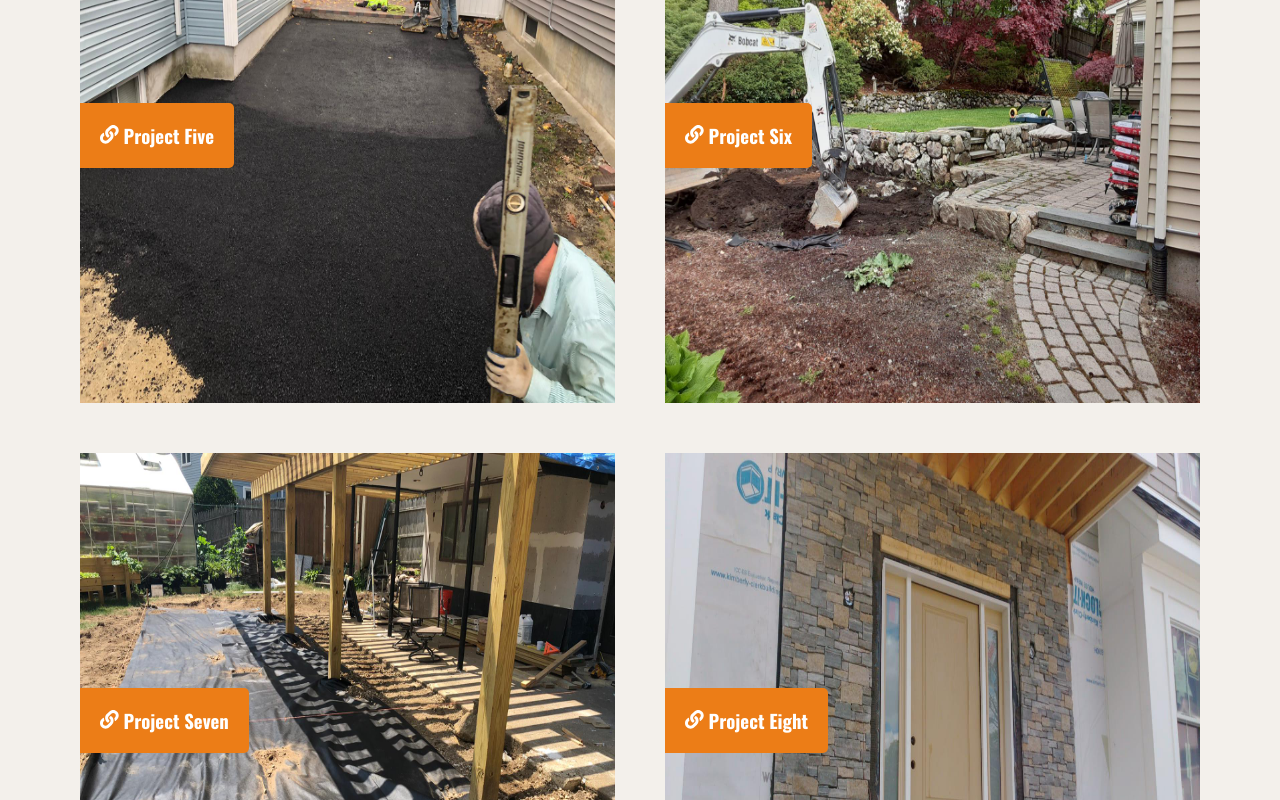
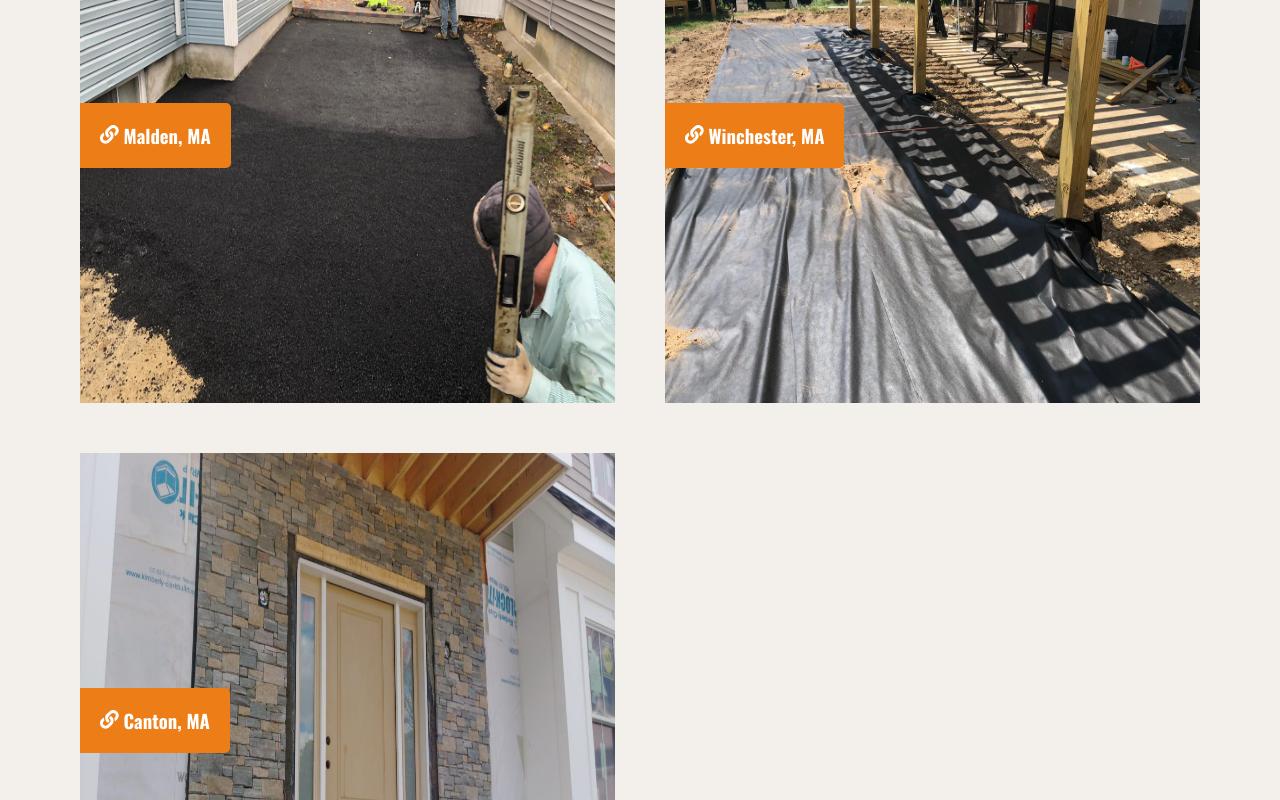
Before and after one commit to ffael/fgmasonry, a Next.js app: page /projects in a window 1280 px wide. Shown: the part 1780-2580 px from the top of the page. Built offline with nearby package versions, Linux system fonts and the light colour scheme.

Commit message:
Adds specific project page

```diff
--- a/components/projects/index.js
+++ b/components/projects/index.js
@@ -10,7 +10,6 @@ export function ProjectContent() {
       <Content contentPage>
         {projectData.map((project, key) => {
           return (
-            <>
             <Box key={key} image={project.images[0]} contentPage>
               <div className={"projectInfo"}>
                 <h3>
@@ -23,7 +22,6 @@ export function ProjectContent() {
               </div>
               <Image src={`${project.images[0]}`} width={650} height={650} />
             </Box>
-            </>
           );
         })}
       </Content>
--- a/data/projects.json
+++ b/data/projects.json
@@ -1,7 +1,7 @@
 [
   {
-    "title": "Malden",
-    "tags": ["retaining-wall", "addition"],
+    "title": "Nashua, NH",
+    "tags": ["stairs", "patio", "firepit", "retaining wall"],
     "slug": "project-1",
     "featured": true,
     "description": "Vivamus sagittis lacus vel augue laoreet rutrum faucibus dolor auctor. Donec ullamcorper nulla non metus auctor fringilla. Vestibulum id ligula porta felis euismod semper.",
@@ -24,8 +24,15 @@
     ]
   },
   {
-    "title": "Nashua",
-    "tags": ["retaining-wall", "addition"],
+    "title": "Malden, MA",
+    "tags": [
+      "driveway",
+      "excavation",
+      "paver",
+      "stair",
+      "veneer stone",
+      "walkway"
+    ],
     "slug": "project-2",
     "featured": true,
     "description": "Vivamus sagittis lacus vel augue laoreet rutrum faucibus dolor auctor. Donec ullamcorper nulla non metus auctor fringilla. Vestibulum id ligula porta felis euismod semper.",
@@ -47,8 +54,8 @@
     ]
   },
   {
-    "title": "Malden",
-    "tags": ["retaining-wall", "addition"],
+    "title": "Malden, MA",
+    "tags": ["paver", "walkway", "excavation", "retaining wall", "patio"],
     "slug": "project-3",
     "featured": true,
     "description": "Vivamus sagittis lacus vel augue laoreet rutrum faucibus dolor auctor. Donec ullamcorper nulla non metus auctor fringilla. Vestibulum id ligula porta felis euismod semper.",
@@ -65,8 +72,16 @@
     ]
   },
   {
-    "title": "Malden",
-    "tags": ["retaining-wall", "addition"],
+    "title": "Malden, MA",
+    "tags": [
+      "porch",
+      "stair",
+      "walkway",
+      "driveway",
+      "landscape",
+      "irrigation",
+      "grass"
+    ],
     "slug": "project-4",
     "featured": true,
     "description": "Vivamus sagittis lacus vel augue laoreet rutrum faucibus dolor auctor. Donec ullamcorper nulla non metus auctor fringilla. Vestibulum id ligula porta felis euismod semper.",
@@ -91,8 +106,8 @@
     ]
   },
   {
-    "title": "Project Five",
-    "tags": ["retaining-wall", "addition"],
+    "title": "Malden, MA",
+    "tags": ["excavation", "driveway", "asphalt", "ground leveling"],
     "slug": "project-5",
     "featured": true,
     "description": "Vivamus sagittis lacus vel augue laoreet rutrum faucibus dolor auctor. Donec ullamcorper nulla non metus auctor fringilla. Vestibulum id ligula porta felis euismod semper.",
@@ -107,32 +122,10 @@
     ]
   },
   {
-    "title": "Project Six",
-    "tags": ["retaining-wall", "addition"],
-    "slug": "project-6",
-    "description": "Vivamus sagittis lacus vel augue laoreet rutrum faucibus dolor auctor. Donec ullamcorper nulla non metus auctor fringilla. Vestibulum id ligula porta felis euismod semper.",
-    "images": [
-      "/images/six/1.jpeg",
-      "/images/six/2.jpeg",
-      "/images/six/3.jpeg",
-      "/images/six/4.jpeg",
-      "/images/six/5.jpeg",
-      "/images/six/6.jpeg",
-      "/images/six/7.jpeg",
-      "/images/six/8.jpeg",
-      "/images/six/9.jpeg",
-      "/images/six/10.jpeg",
-      "/images/six/11.jpeg",
-      "/images/six/12.jpeg",
-      "/images/six/13.jpeg",
-      "/images/six/14.jpeg",
-      "/images/six/15.jpeg"
-    ]
-  },
-  {
-    "title": "Project Seven",
-    "tags": ["retaining-wall", "addition"],
+    "title": "Winchester, MA",
+    "tags": ["excavation", "pation", "walkway", "retaining wall", "firepit"],
     "slug": "project-7",
+    "featured": false,
     "description": "Vivamus sagittis lacus vel augue laoreet rutrum faucibus dolor auctor. Donec ullamcorper nulla non metus auctor fringilla. Vestibulum id ligula porta felis euismod semper.",
     "images": [
       "/images/seven/1.jpeg",
@@ -152,9 +145,10 @@
     ]
   },
   {
-    "title": "Project Eight",
-    "tags": ["retaining-wall", "addition"],
+    "title": "Canton, MA",
+    "tags": ["venner stone", "porch", "walkway"],
     "slug": "project-8",
+    "featured": false,
     "description": "Vivamus sagittis lacus vel augue laoreet rutrum faucibus dolor auctor. Donec ullamcorper nulla non metus auctor fringilla. Vestibulum id ligula porta felis euismod semper.",
     "images": [
       "/images/eight/1.jpeg",
```
Also changed, not shown: pages/projects/[slug].js (+112 -5 lines). Lines whose indentation alone changed are shown as unchanged.
